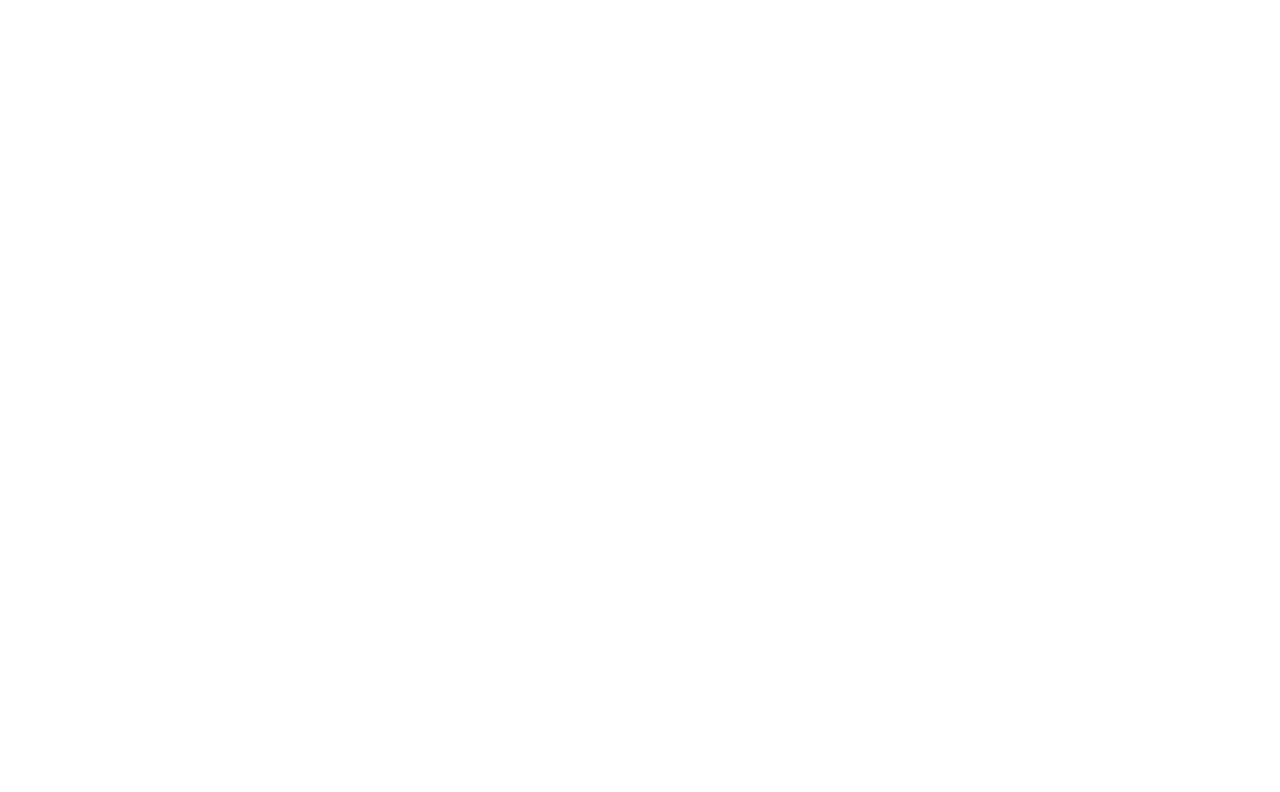
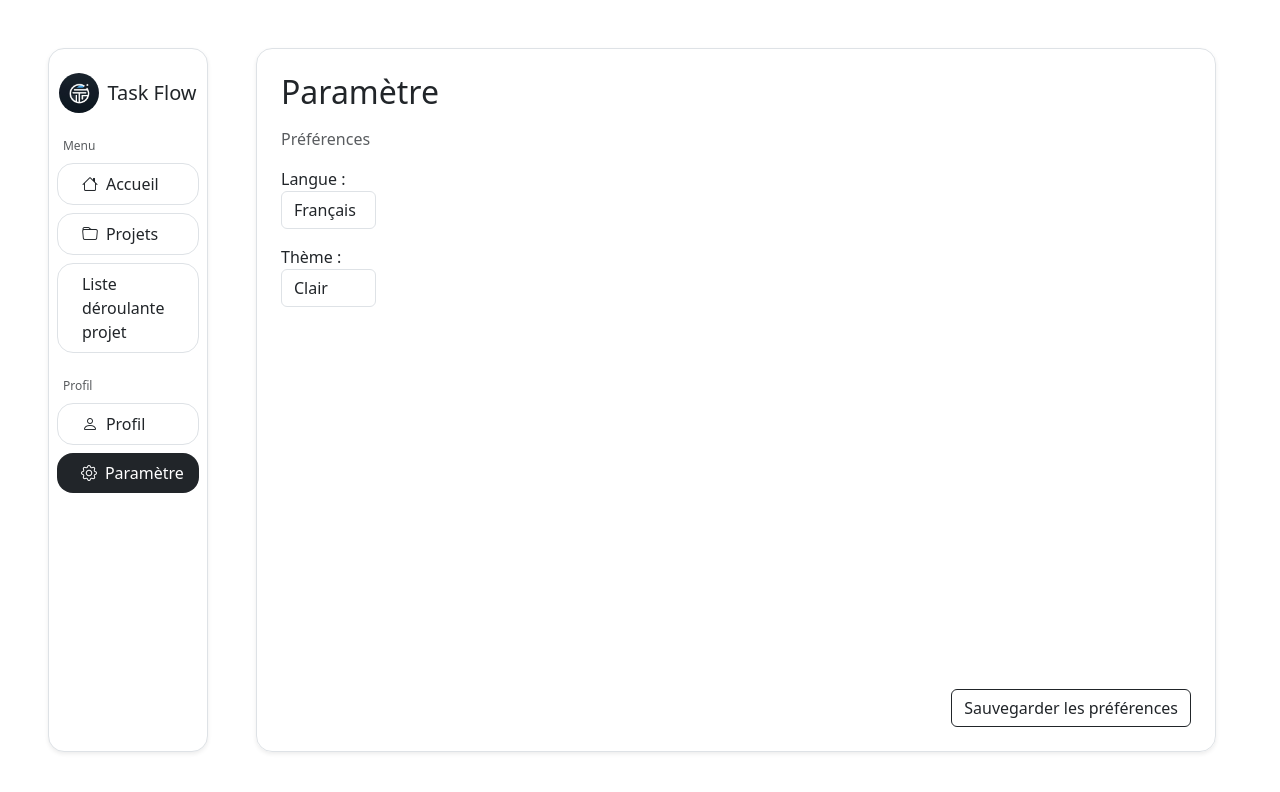
Before and after one commit to armanceau/TaskFlow, a Vue app in the folder frontend/my-app/: page /parametre in a window 1280 px wide. Before the commit this address had no page. Shown: the top 792 px of the page. Built offline with nearby package versions, Linux system fonts and the light colour scheme.

Commit message:
ajout page parametre (factice)

```diff
--- a/frontend/my-app/src/components/Nav.vue
+++ b/frontend/my-app/src/components/Nav.vue
@@ -16,18 +16,18 @@
             </a>
         </div>
         <div :class="['nav-card w-90 d-flex justify-content-start br-1', { 'bg-dark text-white': isActive('/#') }, { 'text-dark border': !isActive('/#') }]">
-            <a href="/#" class="ml-1 p-2 w-100 text-decoration-none d-flex align-items-center justify-content-start gap-2 text-dark">
+            <a href="/#" :class="['ml-1 p-2 w-100 text-decoration-none d-flex align-items-center justify-content-start gap-2 text-dark', { 'text-white': isActive('/#') }]">
                 Liste déroulante projet
             </a>
         </div>
         <div class="ml-1 text-left w-90 text-muted fz-075 mt-3">Profil</div>
         <div :class="['nav-card w-90 d-flex justify-content-start br-1', { 'bg-dark text-white': isActive('/profil') }, { 'text-dark border': !isActive('/profil') }]">
-            <a href="/profil" class="ml-1 p-2 w-100 text-decoration-none d-flex align-items-center justify-content-start gap-2 text-dark">
+            <a href="/profil" :class="['ml-1 p-2 w-100 text-decoration-none d-flex align-items-center justify-content-start gap-2 text-dark', { 'text-white': isActive('/profil') }]">
                 <i class="bi bi-person"></i> Profil
             </a>
         </div>
         <div :class="['nav-card w-90 d-flex justify-content-start br-1', { 'bg-dark text-white': isActive('/parametre') },{ 'text-dark border': !isActive('/parametre') }]">
-            <a href="/parametre" class="ml-1 p-2 w-100 text-decoration-none d-flex align-items-center justify-content-start gap-2 text-dark">
+            <a href="/parametre" :class="['ml-1 p-2 w-100 text-decoration-none d-flex align-items-center justify-content-start gap-2 text-dark', { 'text-white': isActive('/parametre') }]">
                 <i class="bi bi-gear"></i> Paramètre
             </a>
         </div>
--- a/frontend/my-app/src/routers/index.js
+++ b/frontend/my-app/src/routers/index.js
@@ -4,6 +4,7 @@
 import DefaultView from '../views/DefaultView.vue';
 import AjoutProjetView from '../views/projet/AjoutProjetView.vue';
 import AjoutTacheView from '../views/tache/AjoutTacheView.vue';
+import ParametreView from '../views/ParametreView.vue';
 
 const routes = [
     {
@@ -30,6 +31,11 @@
         path: '/projet/:id/add-tache',
         name: 'AjoutTacheView',
         component: AjoutTacheView
+    },
+    {
+        path: '/parametre',
+        name: 'ParametreView',
+        component: ParametreView
     }
 ];
 
--- /dev/null
+++ b/frontend/my-app/src/views/ParametreView.vue
@@ -0,0 +1,42 @@
+<script setup>
+import Nav from '../components/Nav.vue';
+</script>
+
+<template>
+<div class="d-flex h-100">
+	<div class="w-20 h-100 p-5 br-1">
+		<Nav></Nav>
+	</div>
+	<div class="w-80 h-100 py-5 pr-4">
+		<div class="d-flex flex-column align-items-start w-100 h-100 border shadow-sm gap-2 br-1 w-100 px-4">
+			<div class="d-flex w-100 flex-start align-items-center justify-content-between mt-4">
+				<h2>Paramètre</h2>
+            </div>
+
+            <div class="d-flex flex-column gap-3">
+                <div class="text-muted">
+                    Préférences
+                </div>
+                <div class="form-group">
+                    <label for="language">Langue :</label>
+                    <select class="form-control" id="language">
+                        <option>Français</option>
+                        <option>Anglais</option>
+                        <option>Espagnol</option>
+                    </select>
+                </div>
+                <div class="form-group">
+                    <label for="theme">Thème :</label>
+                    <select class="form-control" id="theme">
+                        <option>Clair</option>
+                        <option>Sombre</option>
+                    </select>
+                </div>
+            </div>
+            <div class="w-100 d-flex justify-content-end align-items-center py-4 mt-auto">
+                <button class="btn btn-outline-dark">Sauvegarder les préférences</button>
+            </div>
+		</div>
+	</div>
+</div>
+</template>
--- a/frontend/my-app/src/views/projet/ProjetView.vue
+++ b/frontend/my-app/src/views/projet/ProjetView.vue
@@ -41,11 +41,6 @@
 </script>
 
 <template>
-    <div>
-
-    </div>
-
-
     <div class="d-flex h-100">
         <div class="w-20 h-100 p-5 br-1">
             <Nav></Nav>
```
